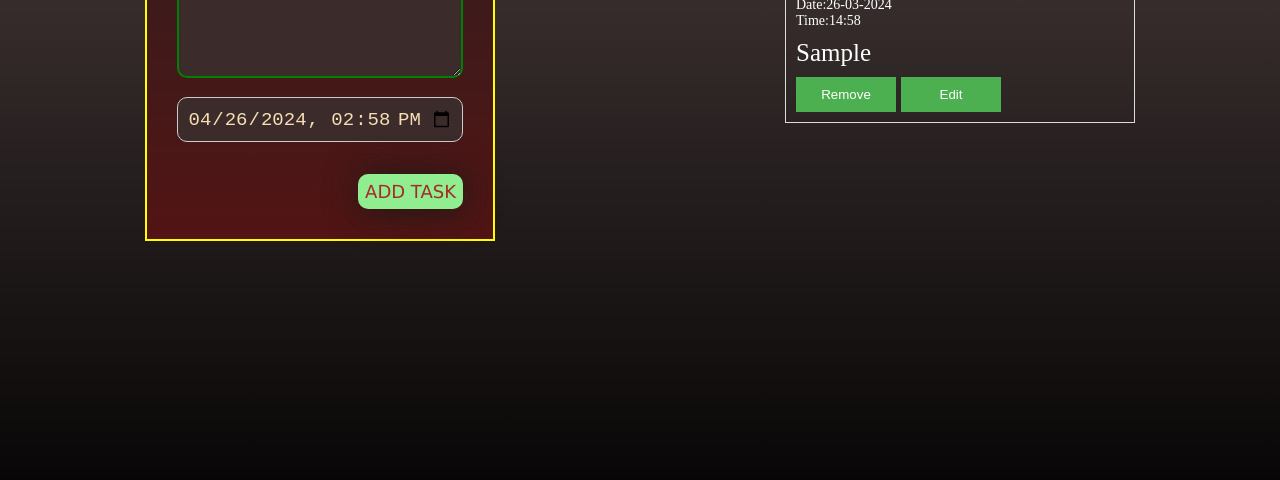
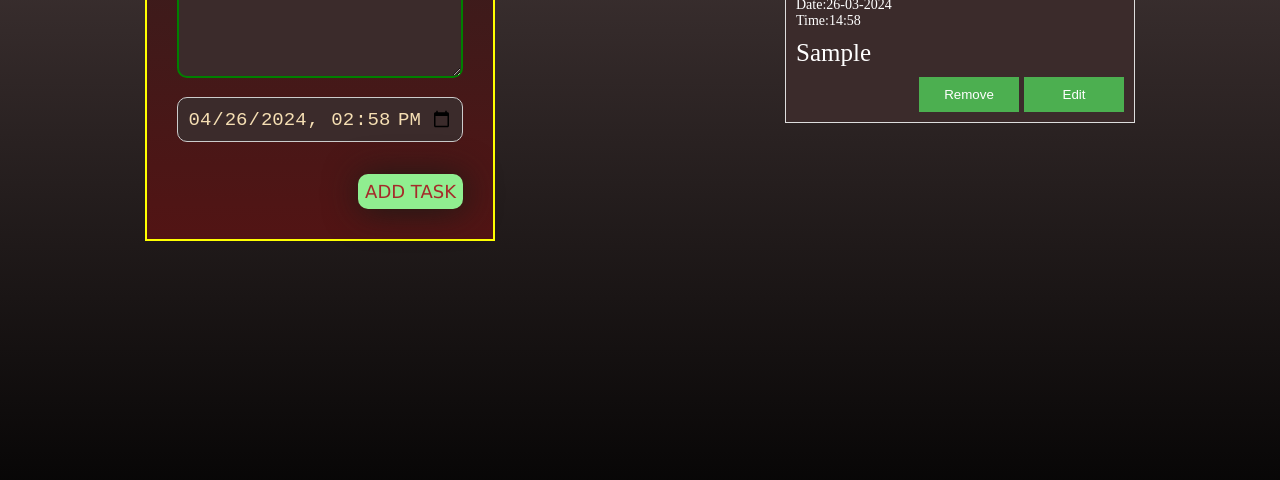
Before and after one commit to M-Ahmad-Imran/To-Do-list, a plain HTML site: page index.html in a window 1280 px wide. Both pictures are taken after typing "Sample" into the empty fields and a click on the button "ADD TASK". Shown: the part 236-716 px from the top of the page. Drawn offline with Linux system fonts and the light colour scheme.

Commit message:
Update Color

```diff
--- a/style.css
+++ b/style.css
@@ -116,6 +116,12 @@ textarea {
     box-shadow: 2px 2px 35px #319418;
 }
 
+.btns{
+    display: flex;
+    gap: 5px;
+    justify-content: end;
+}
+
 .remove-btn,
 #editbtn,
 #safebtn {
@@ -154,6 +160,7 @@ li {
     justify-content: center;
     flex-direction: column;
     color: white;
+    background-color: #3b2b2b;
 }
 
 li h1 {
```
